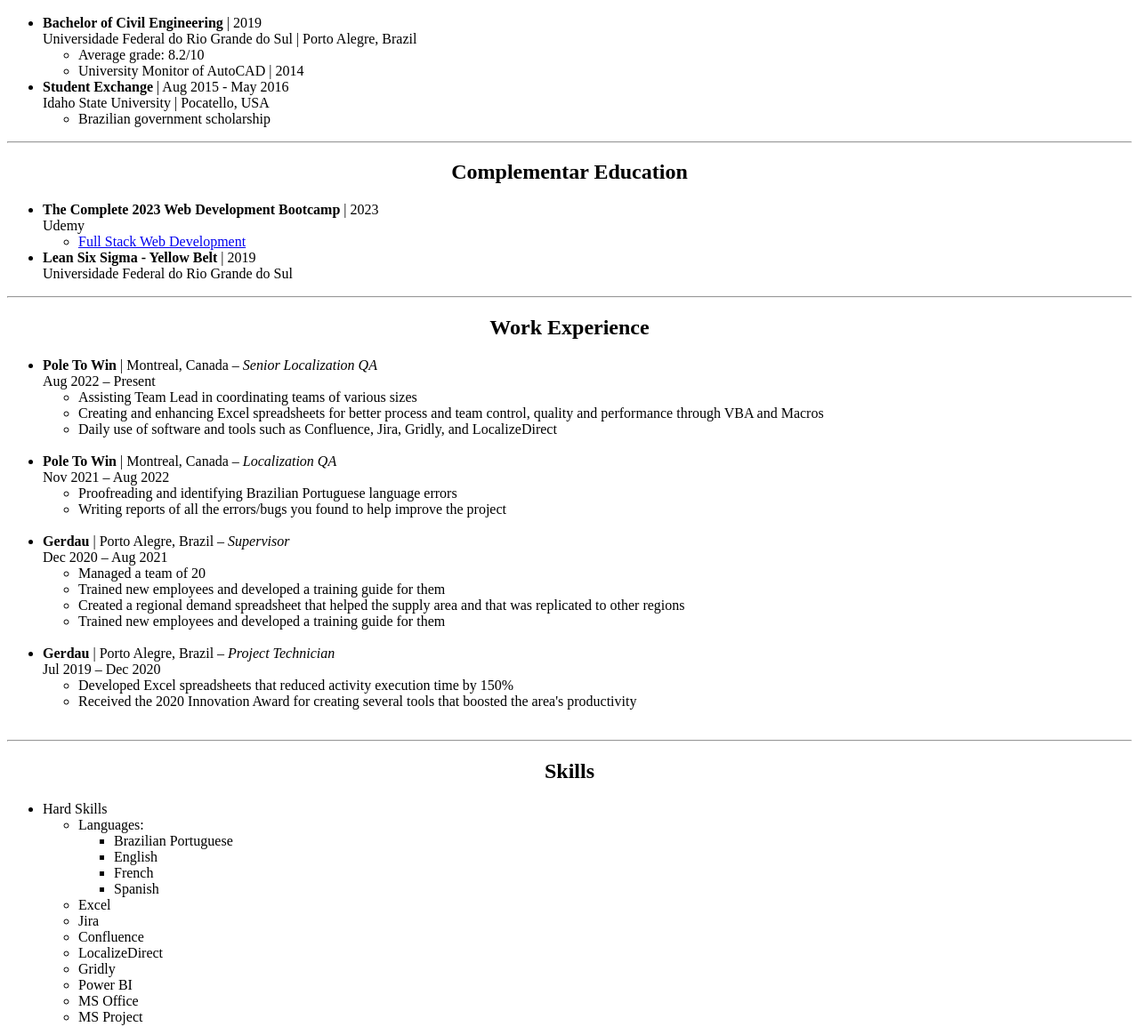
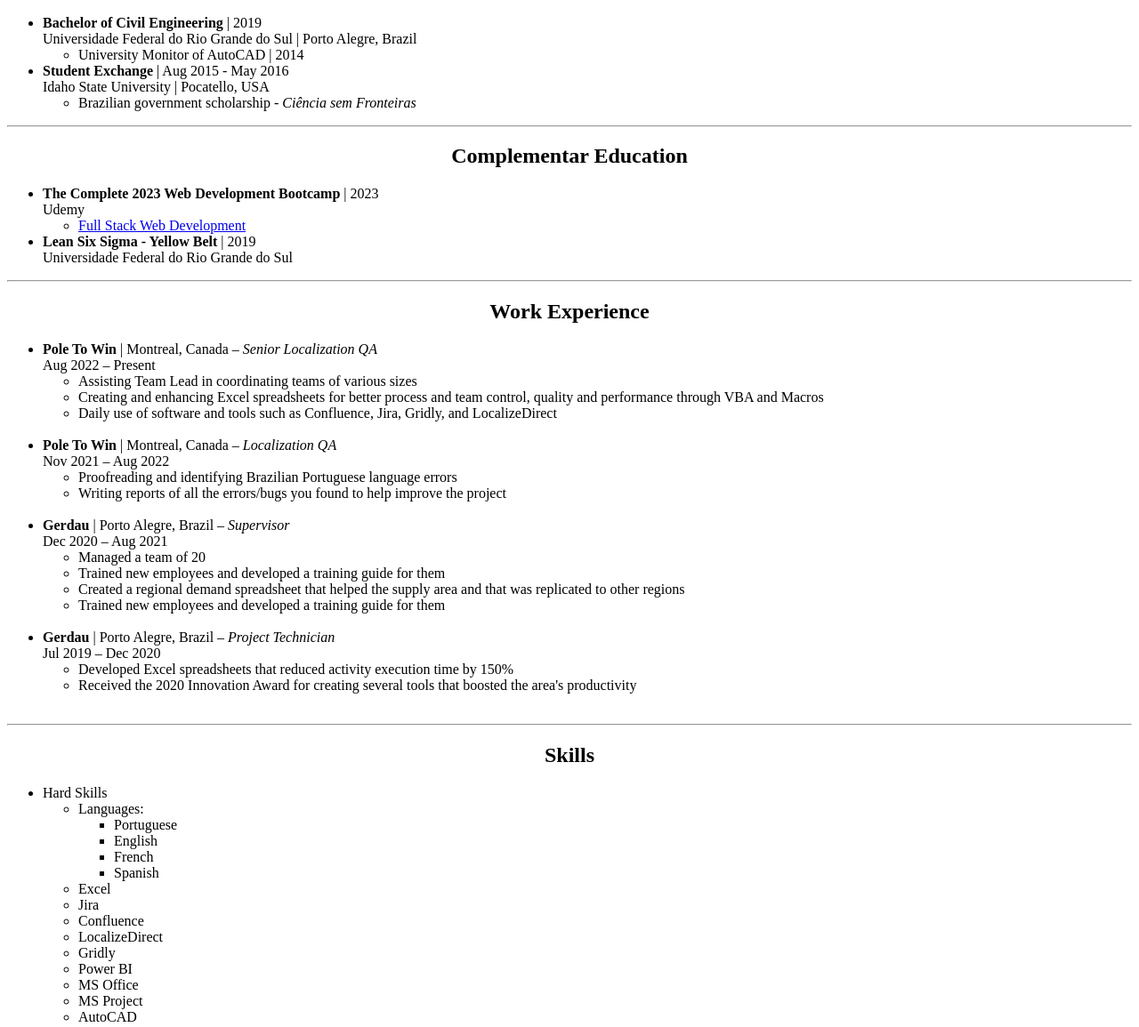
Before and after one commit to brunoazamba/html-portfolio, a plain HTML site: page public/resume.html in a window 1280 px wide. Shown: the part 502-1657 px from the top of the page at 89% size. Drawn offline with Linux system fonts and the light colour scheme.

Commit message:
Ellen Feedback
Changed some points accordingly to my wife's feedback.

```diff
--- a/public/resume.html
+++ b/public/resume.html
@@ -36,9 +36,6 @@
       Universidade Federal do Rio Grande do Sul | Porto Alegre, Brazil
       <ul>
         <li>
-          Average grade: 8.2/10
-        </li>
-        <li>
           University Monitor of AutoCAD | 2014
         </li>
       </ul>
@@ -50,7 +47,7 @@
       Idaho State University | Pocatello, USA
       <ul>
         <li>
-          Brazilian government scholarship
+          Brazilian government scholarship - <i>Ciência sem Fronteiras</i>
         </li>
       </ul>
     </li>
@@ -139,7 +136,7 @@
         <li>
           Languages:
           <ul>
-            <li>Brazilian Portuguese</li>
+            <li>Portuguese</li>
             <li>English</li>
             <li>French</li>
             <li>Spanish</li>
```
